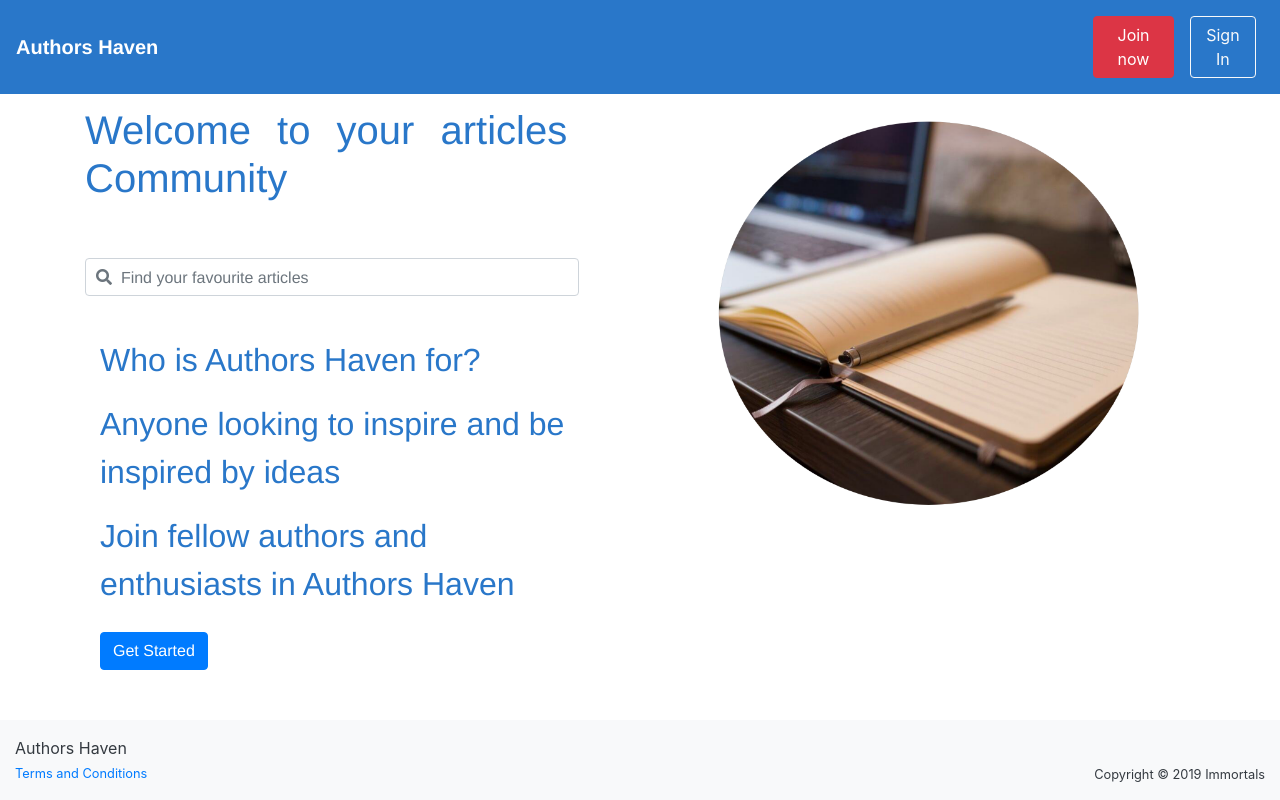
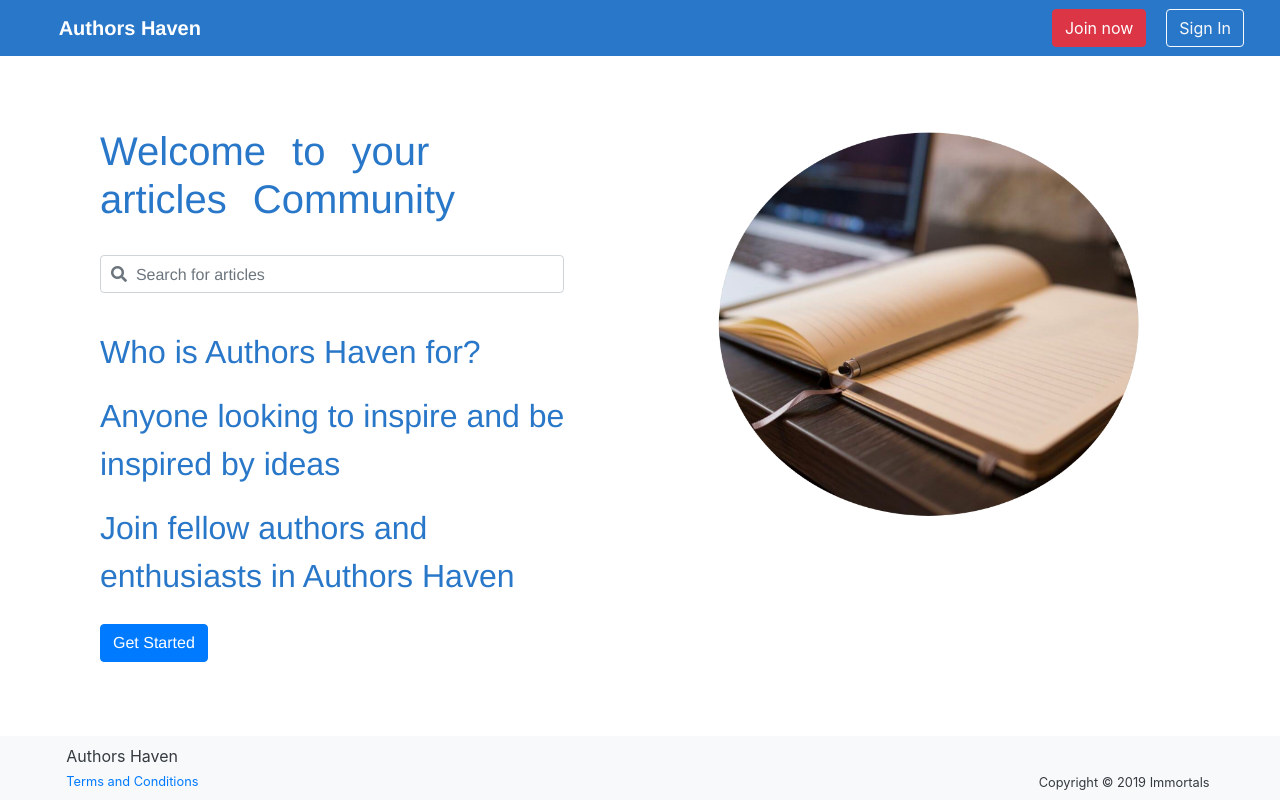
Before and after one commit to andela/ah-the-immortals-frontend, a React app: page / in a window 1280 px wide. Built offline with nearby package versions, Linux system fonts and the light colour scheme.

Commit message:
ch(Implement feedback): Feedback Implementation
- Make navbar responsive
- Enhance footer
- Fix the reloading of whole page issue
- Implement feedback on login page

[finishes #166330826]

```diff
--- a/src/components/homeFooter.js
+++ b/src/components/homeFooter.jsx
@@ -2,14 +2,9 @@ import React, { Component } from 'react';
 
 const Footer = () => (
   <footer className="bg-light text-dark mt-4 fixed-bottom">
-    <div className="container-fluid py-3">
+    <div className="container-fluid py-2">
       <div className="row">
-        <div className="col-md-3" />
-        <div className="col-md-3" />
-        <div className="col-md-3" />
-      </div>
-      <div className="row">
-        <div className="col-md-6">
+        <div className="col-md-3 footmargin">
           Authors Haven
           {' '}
           <span className="small">
@@ -17,8 +12,7 @@ const Footer = () => (
             <a href="#null">Terms and Conditions</a>
           </span>
         </div>
-        <div className="col-md-3" />
-        <div className="col-md-3 text-right small align-self-end">
+        <div className="col-md-8 text-right small align-self-end">
           Copyright &copy;
           {' '}
           {new Date().getFullYear()}
--- a/src/components/homeInfo.jsx
+++ b/src/components/homeInfo.jsx
@@ -3,19 +3,18 @@ import { Container, Col, Row, Form, FormControl, Button } from 'react-bootstrap'
 import homepageimage from '../services/images/homepage.png';
 
 const HomePage = () => (
-  <div>
+  <div className="columns">
     <Row>
-      <Col>
-        <h1 className="homepage">
-              Welcome to your articles
+      <Col className="col">
+        <Container>
+          <h1 className="homepage">
+              Welcome to your articles Community
+          </h1>
           <br />
-                Community
-        </h1>
-        <br />
-        <br />
-        <Form>
-          <FormControl type="text" placeholder="&#xF002;  Find your favourite articles" className="font-awesome" />
-        </Form>
+          <Form>
+            <FormControl type="text" placeholder="&#xF002;  Search for articles" className="font-awesome" />
+          </Form>
+        </Container>
         <Container className="home">
           <p><b>Who is Authors Haven for?</b></p>
           <p>Anyone looking to inspire and be inspired by ideas</p>
--- a/src/components/homeNavbar.jsx
+++ b/src/components/homeNavbar.jsx
@@ -1,18 +1,19 @@
 import React, { Component } from 'react';
 import { Navbar, Nav, Button } from 'react-bootstrap';
+import { Link } from 'react-router-dom';
 
 export class Navigationbar extends Component {
   render() {
     return (
       <div>
         <Navbar className="homenav fixed-top">
-          <Navbar.Brand href="/"><div className="brand-text"><b>Authors Haven</b></div></Navbar.Brand>
-          <div className="margins">
-            <Nav>
-              <Nav.Link href="#"><Button variant="danger">Join now</Button></Nav.Link>
-              <Nav.Link href="/Login"><Button variant="outline-light">Sign In</Button></Nav.Link>
+          <Navbar.Brand><Link to="/" className="brand-text"><b>Authors Haven</b></Link></Navbar.Brand>
+          <Navbar.Collapse>
+            <Nav className="justify-content-end" style={{ width: '100%' }}>
+              <Nav.Item><Link to="#null"><Button variant="danger" className="buttons">Join now</Button></Link></Nav.Item>
+              <Nav.Item><Link to="/Login"><Button variant="outline-light" className="buttons">Sign In</Button></Link></Nav.Item>
             </Nav>
-          </div>
+          </Navbar.Collapse>
         </Navbar>
       </div>
     );
--- a/src/components/loginForm.jsx
+++ b/src/components/loginForm.jsx
@@ -1,10 +1,10 @@
 import React from 'react';
 import { FontAwesomeIcon } from '@fortawesome/react-fontawesome';
-import { faFacebookF, faTwitter, faGooglePlus } from '@fortawesome/free-brands-svg-icons';
+import { faFacebook, faTwitter, faGooglePlus } from '@fortawesome/free-brands-svg-icons';
 import { library } from '@fortawesome/fontawesome-svg-core';
 import { Button } from 'react-bootstrap';
 
-library.add(faFacebookF, faTwitter, faGooglePlus);
+library.add(faFacebook, faTwitter, faGooglePlus);
 
 const LoginForm = () => (
   <form>
@@ -33,7 +33,7 @@ const LoginForm = () => (
     </div>
     <div className="round-icon">
       <FontAwesomeIcon icon={['fab', 'twitter']} className="twitter" />
-      <FontAwesomeIcon icon={['fab', 'facebook-f']} className="twitter" />
+      <FontAwesomeIcon icon={['fab', 'facebook']} className="facebook" />
       <FontAwesomeIcon icon={['fab', 'google-plus']} className="google" />
     </div>
   </form>
--- a/src/components/loginInfo.jsx
+++ b/src/components/loginInfo.jsx
@@ -1,16 +1,19 @@
 import React from 'react';
 import { Button } from 'react-bootstrap';
+import { Link } from 'react-router-dom';
 
 const LoginInformation = () => (
   <div className="top">
-    <a href="/" className="title-text">Authors Haven</a>
-    <p className="mini-text">Welcome Back!</p>
+    <Link to="/" className="title-text">Authors Haven</Link>
+    <p className="mini-text">Welcome!</p>
     <p className="small-text">
   To keep connected with us please
       <br />
   Create an account.
     </p>
-    <Button variant="danger" className="signup-btn">SIGN UP</Button>
+    <Link to="#null">
+      <Button variant="danger" className="signup-btn">SIGN UP</Button>
+    </Link>
   </div>
 );
 
--- a/src/styles/App.css
+++ b/src/styles/App.css
@@ -1,12 +1,16 @@
 .brand-text {
     color: white;
     font-family: Helvetica;
+    margin-left: 30%;
 }
 
 .margins {
     margin-left: 73%;
 }
 
+.buttons {
+    margin-right: 20px;
+}
 .homepage {
     color: #2977C9;
     font-family: Helvetica;
@@ -22,24 +26,25 @@
     font-weight: normal;
     text-decoration: inherit;
 }
-
+.columns {
+    min-width: 800px;
+}
+.col {
+    margin-top: 2%;
+}
 .homepageimg {
     margin-left: 8%;
-    margin-top: 3%;
+    margin-top: 4%;
+    max-width: 100%;
+    height: auto;
 }
 
 .home {
     text-align: left;
     word-spacing: normal;
     font-size: 2em;
-    margin-top: 8%;
+    margin-top: 7%;
     margin-bottom: 20%;
-}
-
-.footer {
-    text-align: center;
-    background: white;
-    word-spacing: 6px;
 }
 
 .homenav {
@@ -52,6 +57,7 @@
     font-weight: bolder;
     height: 100vh;
     margin-bottom: 0px;
+
 }
 
 .right-container {
@@ -127,7 +133,7 @@
     display: flex;
     flex-direction: row;
     justify-content: center;
-    font-size: 3em;
+    font-size: 4em;
 }
 
 .reset-div {
@@ -139,14 +145,28 @@
 }
 
 .twitter {
-    color: #2977C9;
-    margin-right: 15px;
+    background: #4099FF;
+	color: #FFFFFF;
+    padding: 0.05em 0.07em;
+    border-radius: 50%;
+	margin: 0.2em;
+}
+
+.facebook {
+    background: #FFFFFF;
+	color: #3B5998;
+	margin: 0.2em;
 }
 
 .google {
     color: rgb(221, 75, 57);
+    margin: 0.2em;
 }
 
 .top {
     margin-top: 20%;
 }
+
+.footmargin {
+    margin-left: 4%;
+}
```
Also changed, not shown: 2 other files (tests, documents, lock files or other folders).
